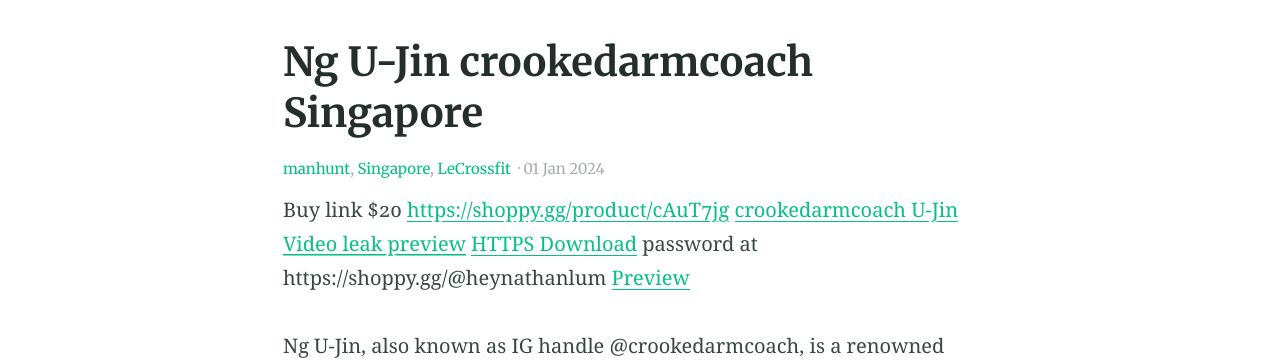
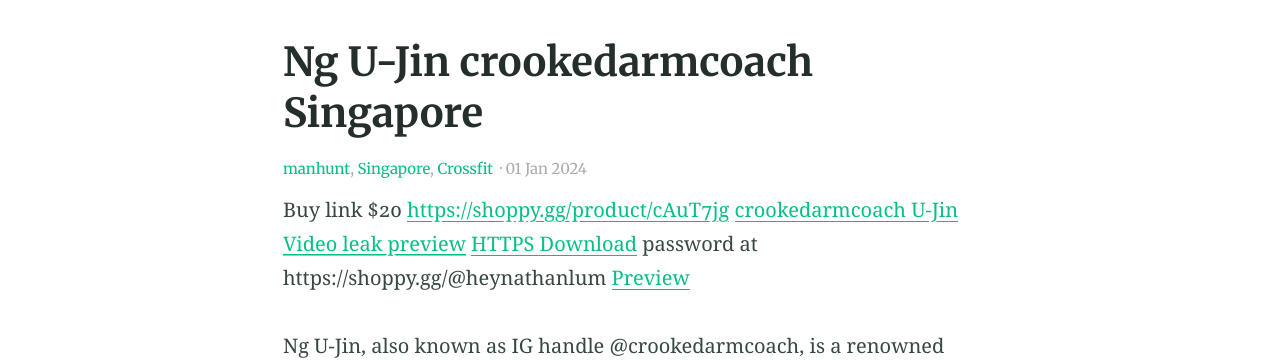
Before and after one commit to heynathanlum/wahtoon, a Jekyll site: the page built from _posts/2024-01-01-Ng-U-Jin-Crookedarmcoach.md, in a window 1280 px wide. Shown: the part 408-768 px from the top of the page. Built offline with Jekyll 4.4.1, drawn with Linux system fonts in a browser that asks for light colours.

Commit message:
Update 2024-01-01-Ng-U-Jin-Crookedarmcoach.md

```diff
--- a/_posts/2024-01-01-Ng-U-Jin-Crookedarmcoach.md
+++ b/_posts/2024-01-01-Ng-U-Jin-Crookedarmcoach.md
@@ -3,7 +3,7 @@ title: Ng U-Jin crookedarmcoach Singapore
 categories:
 - manhunt
 - Singapore
-- LeCrossfit
+- Crossfit
 feature_image: "https://picsum.photos/2560/600?image=872"
 ---
 
```
